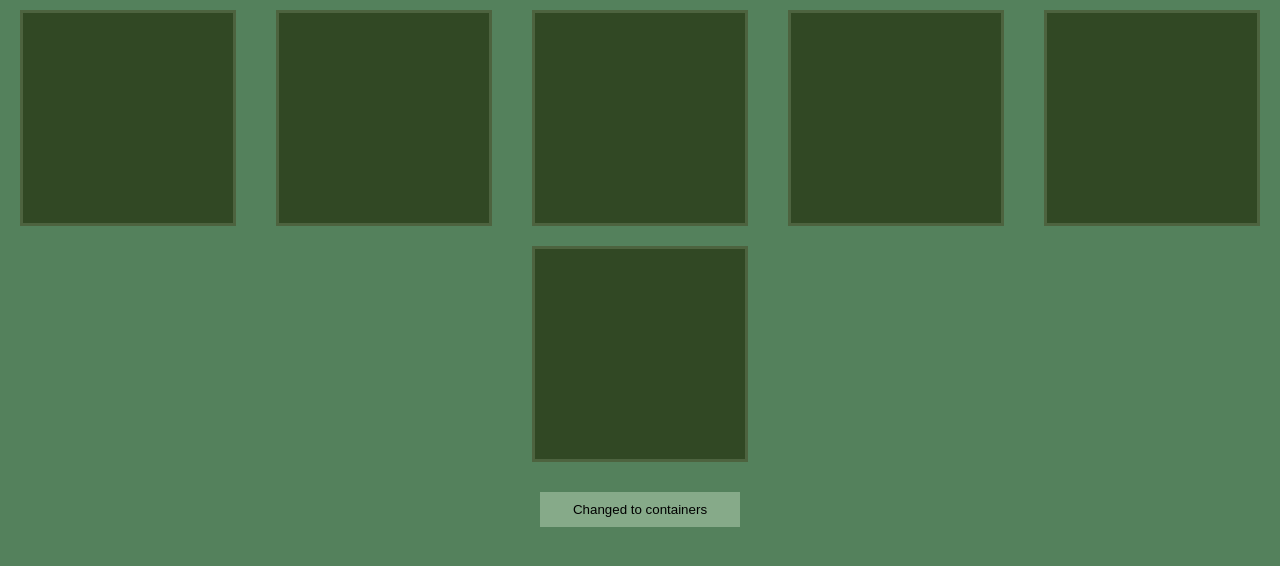
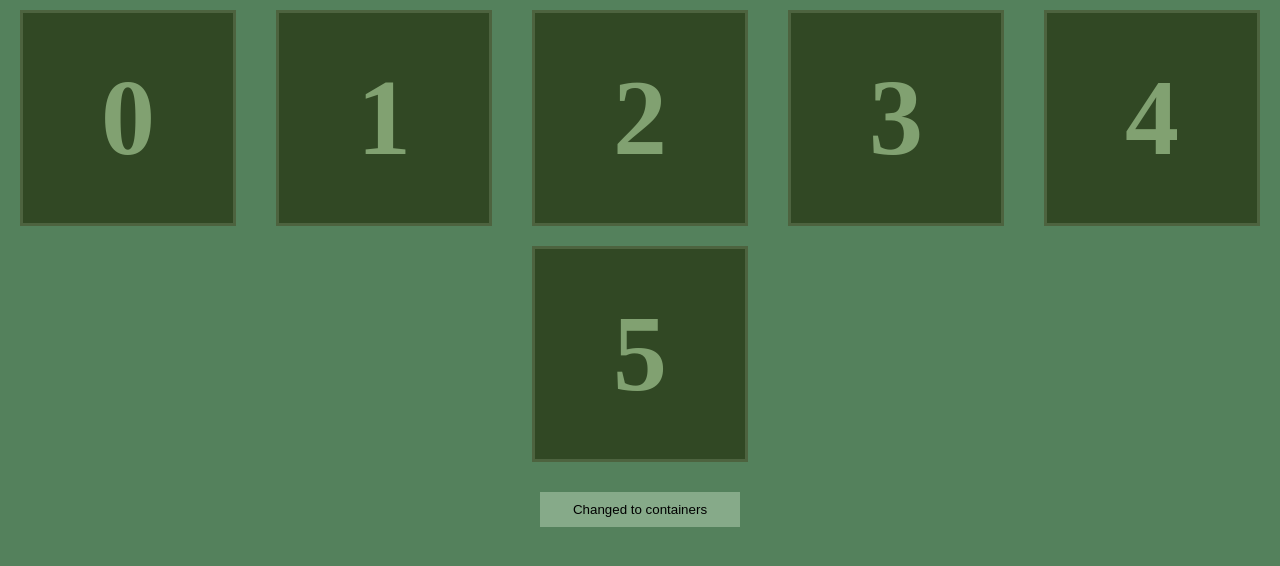
Before and after one commit to Sheldier/DragNDrop, a plain HTML site: page index.html in a window 1280 px wide. Both pictures are taken after a click on the button "Changed to picture". Drawn offline with Linux system fonts and the light colour scheme.

Commit message:
Not completed changing numbers into plates

```diff
--- a/index.html
+++ b/index.html
@@ -7,13 +7,14 @@
 <body>
 	<div class="cont">
 		<div class="empty">
+			<span>0</span>
 			<div class="fill" draggable="true"></div>
 		</div>
-		<div class="empty"></div>
-		<div class="empty"></div>
-		<div class="empty"></div>
-		<div class="empty"></div>
-		<div class="empty"></div>
+		<div class="empty"><span>1</span></div>
+		<div class="empty"><span>2</span></div>
+		<div class="empty"><span>3</span></div>
+		<div class="empty"><span>4</span></div>
+		<div class="empty"><span>5</span></div>
 	</div>
 	<button data-switch="off" onclick="pressedBtn()">Changed to picture</button>
 <script type="text/javascript" src="js.js"></script>
--- a/js.js
+++ b/js.js
@@ -2,7 +2,8 @@ const fill = document.querySelector('.fill');
 fill.style.backgroundImage = "url('img/vendor.png')";
 const empties = document.querySelectorAll('.empty');
 const button = document.querySelector('button');
-
+const spans = document.querySelectorAll('span');
+var targ;
 for(const empty of empties){
 	empty.addEventListener('dragover', dragOver);
 	empty.addEventListener('dragenter', dragEnter);
@@ -11,8 +12,10 @@ for(const empty of empties){
 	empty.addEventListener('dragstart', dragStartConts);
 }
 
-function dragStartConts() {
+function dragStartConts(e) {
+	targ = e.target;
 	this.style.transform = null;
+	return targ;
 }
 
 function dragStart() {
@@ -38,10 +41,14 @@ function dragLeave() {
 	this.className = 'empty';
 }
 
-function dragDrop() {
+function dragDrop(e) {
 	this.className = 'empty';
+	let targDrop = e.target;
 	this.append(fill);
 	this.style.transform = 'scale(0.65)';
+	if (button.dataset.switch == "on"){
+	 	[targ.children[0].innerText, targDrop.children[0].innerText] = [targDrop.children[0].innerText, targ.children[0].innerText];
+	}
 }
 function pressedBtn() {
 	if (fill.draggable == true){
@@ -50,6 +57,9 @@ function pressedBtn() {
 	button.dataset.switch = "on";
 	button.innerText = 'Changed to containers'
 	button.style.width = "200px";
+	spans.forEach(function(n) {
+		n.style.display = "block";
+	});
 	empties.forEach(function(n) {
 		n.setAttribute('draggable','true');
 		n.style.transform = 'scale(1)';
@@ -61,9 +71,11 @@ function pressedBtn() {
 		button.dataset.switch = "off";
 		button.innerText = 'Changed to picture'
 		button.style.width = "120px";
+		spans.forEach(function(n) {
+			n.style.display = "none";
+	});
 		empties.forEach(function(n) {
-		n.setAttribute('draggable','false');
-
+			n.setAttribute('draggable','false');
 	});
 	}
 }
--- a/style.css
+++ b/style.css
@@ -20,8 +20,6 @@ body{
 	height: 200px;
 	width: 200px;
 	cursor: pointer;
-	top: 5px;
-	left: 5px;
 }
 .empty{
 	height: 210px;
@@ -30,6 +28,21 @@ body{
 	border: 3px solid #4D633F;
 	background-color: #314824;
 	transition: 1s ease all;
+	display: -webkit-flex;
+	display: -moz-flex;
+	display: -ms-flex;
+	display: -o-flex;
+	display: flex;
+	justify-content: center;
+	-ms-align-items: center;
+	align-items: center;
+}
+.empty span{
+	display: none;
+	font-size: 108px;
+	margin: auto;
+	font-weight: bold;
+	color: #81A171;
 }
 .hold{
 	border: 4px solid #ccc;
```
